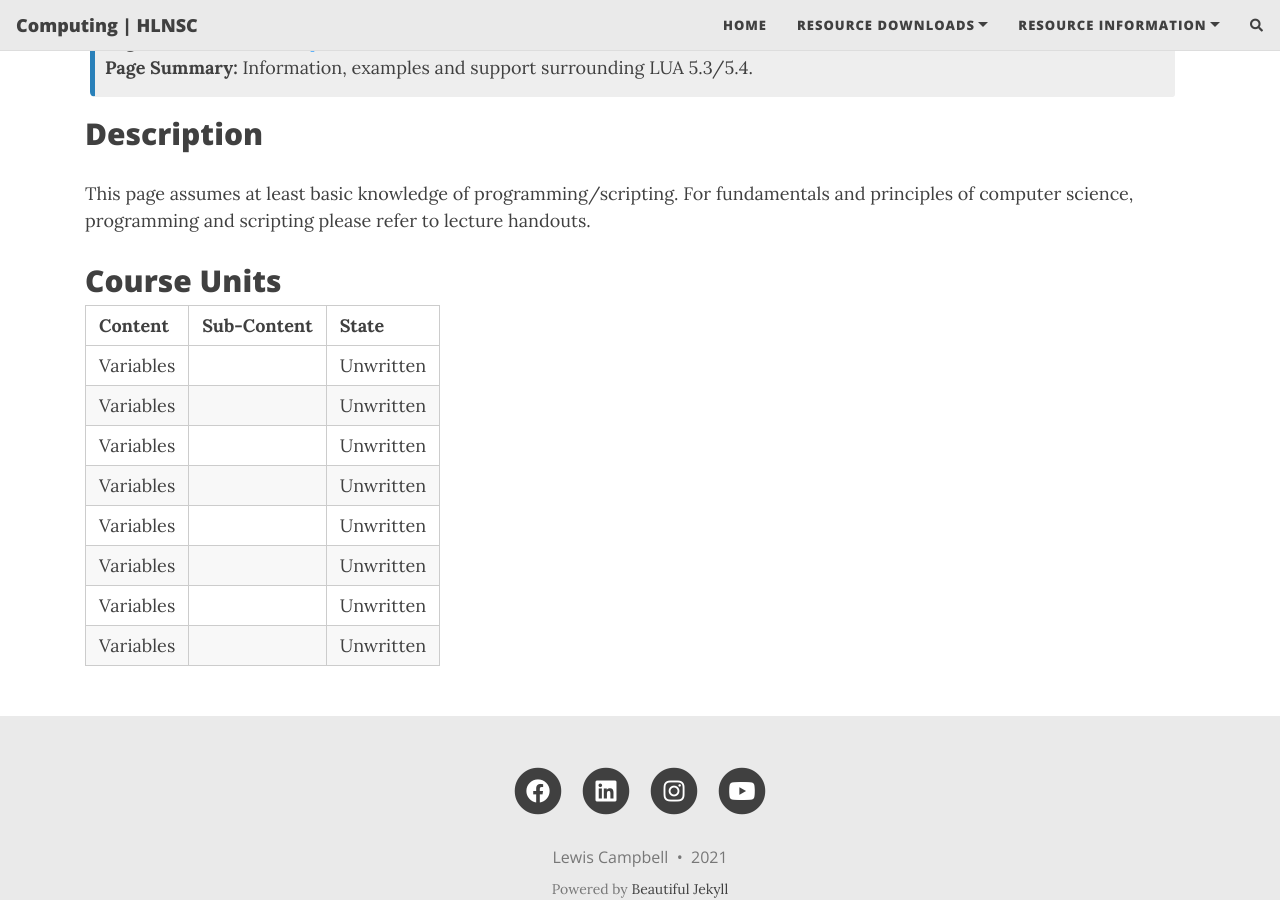
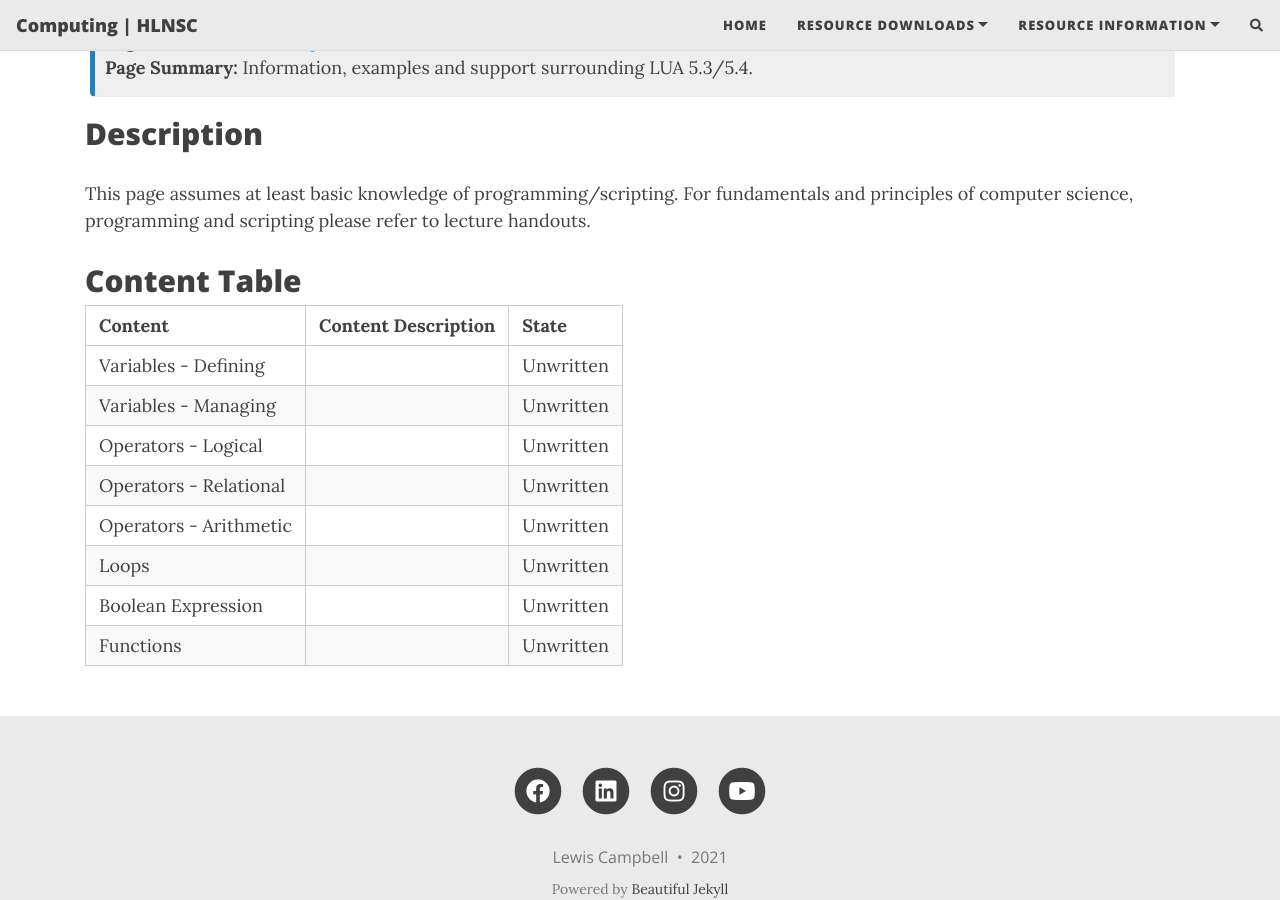
Before and after one commit to Computing-HLNSC/computing-hlnsc.github.io, a Jekyll site: the page built from programming_lua_index.md, in a window 1280 px wide and 900 px high, scrolled down 454 px. Built offline with Jekyll 4.4.1, drawn with Linux system fonts in a browser that asks for light colours; nearby versions of some CDN libraries; comment, search, counter and statistics services are not loaded.

Commit message:
Update programming_lua_index.md

```diff
--- a/programming_lua_index.md
+++ b/programming_lua_index.md
@@ -15,15 +15,15 @@ subtitle: Information and examples for LUA 5.3 & 5.4
 ## Description
 This page assumes at least basic knowledge of programming/scripting. For fundamentals and principles of computer science, programming and scripting please refer to lecture handouts.
 
-## Course Units
+## Content Table
 
-| Content | Sub-Content | State |
+| Content | Content Description | State |
 | :------ |:--- | :--- | :--- |
-| Variables | | Unwritten |
-| Variables | | Unwritten |
-| Variables | | Unwritten |
-| Variables | | Unwritten |
-| Variables | | Unwritten |
-| Variables | | Unwritten |
-| Variables | | Unwritten |
-| Variables | | Unwritten |
+| Variables - Defining | | Unwritten |
+| Variables - Managing | | Unwritten |
+| Operators - Logical | | Unwritten |
+| Operators - Relational | | Unwritten |
+| Operators - Arithmetic | | Unwritten |
+| Loops | | Unwritten |
+| Boolean Expression | | Unwritten |
+| Functions | | Unwritten |
```
